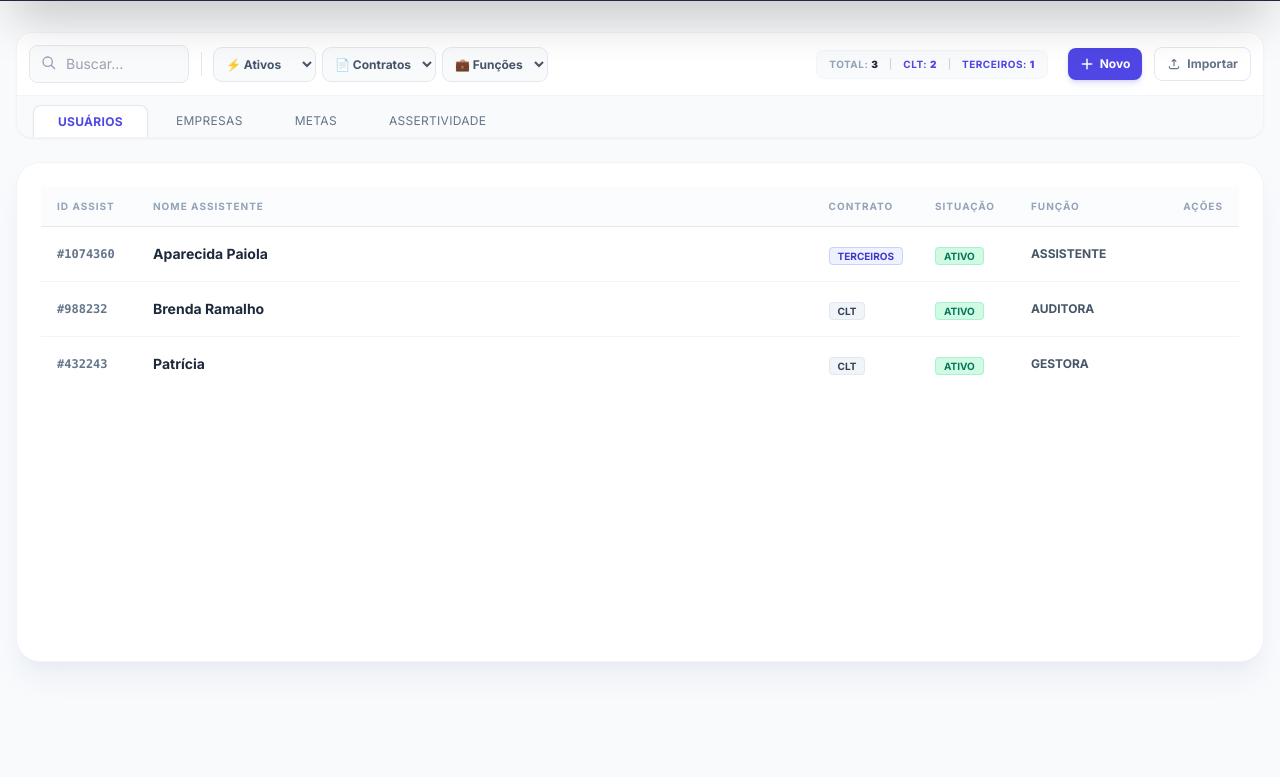
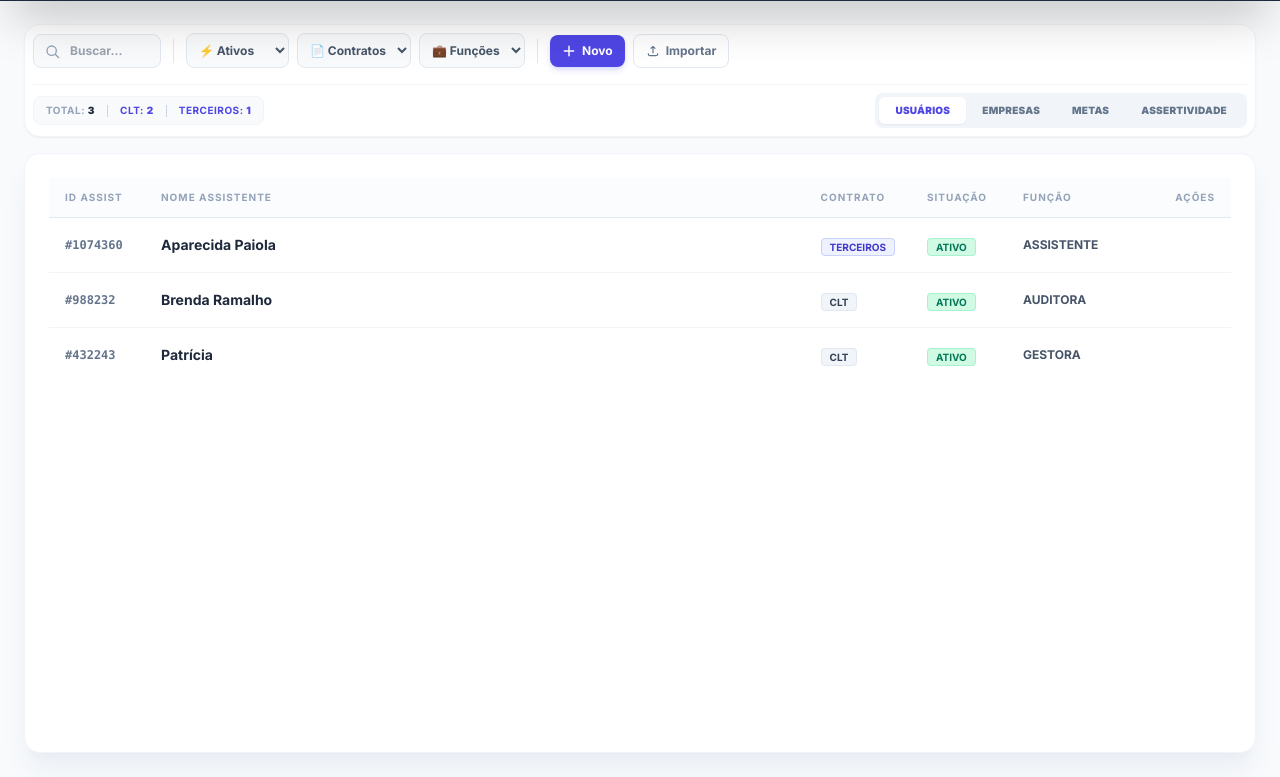
Before and after one commit to GupyMesa/GM, a plain HTML site: page public/gestao.html in a window 1280 px wide. Shown: the part 64-841 px from the top of the page. Before the commit the page ends 800 px from the top, so only its background shows below. Drawn offline with nearby package versions, Linux system fonts and the light colour scheme.

Commit message:
Pagina gestão > Usuarios > v.10

```diff
--- a/public/gestao.html
+++ b/public/gestao.html
@@ -5,23 +5,20 @@
     <meta name="viewport" content="width=device-width, initial-scale=1.0">
     <title>Gestão | GupyMesa</title>
     <link rel="icon" type="image/png" href="../assets/img/favicon.png">
-
     <script src="https://cdn.tailwindcss.com"></script>
-
     <link href="https://fonts.googleapis.com/css2?family=Inter:wght@400;700;900&display=swap" rel="stylesheet">
-    <style>
-        body { font-family: 'Inter', sans-serif; }
-    </style>
+    <style>body { font-family: 'Inter', sans-serif; }</style>
 </head>
-<body class="bg-slate-50">
+<body class="bg-slate-50 overflow-x-hidden">
 
     <div id="menu-global"></div>
 
-    <main class="max-w-7xl mx-auto px-4 py-8">
+    <main class="w-full px-6 py-6">
+
         <div id="sub-menu-gestao"></div>
 
-        <div id="conteudo-principal" class="bg-white rounded-3xl shadow-xl shadow-slate-200/60 border border-slate-100 min-h-[500px] p-6">
-            <div class="flex items-center justify-center h-64 text-slate-300 animate-pulse">
+        <div id="conteudo-principal" class="bg-white rounded-2xl shadow-xl shadow-slate-200/60 border border-slate-100 min-h-[calc(100vh-200px)] p-6">
+            <div class="flex items-center justify-center h-full text-slate-300 animate-pulse">
                 <p class="font-bold">Carregando dados...</p>
             </div>
         </div>
@@ -33,20 +30,9 @@
         import { UsuariosModule } from '../src/modules/UsuariosModule.js';
 
         document.addEventListener('DOMContentLoaded', () => {
-            try {
-                // 1. Renderiza o Menu do Topo
-                renderizarMenuSuperior('menu-global');
-
-                // 2. Renderiza o Sub-Menu de Ações
-                renderizarSubMenuGestao('sub-menu-gestao');
-
-                // 3. Inicializa o Módulo de Usuários (Carrega dados do LocalStorage e desenha a tabela)
-                UsuariosModule.init();
-
-            } catch (erro) {
-                console.error("Erro crítico na inicialização:", erro);
-                alert("Ocorreu um erro ao carregar o sistema. Verifique o console.");
-            }
+            renderizarMenuSuperior('menu-global');
+            renderizarSubMenuGestao('sub-menu-gestao');
+            UsuariosModule.init();
         });
     </script>
 </body>
--- a/src/components/MenuSuperior.js
+++ b/src/components/MenuSuperior.js
@@ -2,13 +2,12 @@ export function renderizarMenuSuperior(containerId) {
     const container = document.getElementById(containerId);
     if (!container) return;
 
-    // Ajuste de caminhos para funcionar na raiz ou na pasta public
     const isSubFolder = window.location.pathname.includes('/public/');
     const prefix = isSubFolder ? '../' : './';
 
     container.innerHTML = `
         <nav class="fixed top-0 z-50 w-full bg-slate-900 border-b border-slate-800 text-white shadow-2xl">
-            <div class="max-w-7xl mx-auto px-4 h-16 flex items-center justify-between">
+            <div class="w-full px-6 h-16 flex items-center justify-between">
                 <div class="flex items-center gap-3">
                     <img src="${prefix}assets/img/logo.png" alt="GupyMesa" class="h-8 w-auto">
                     <span class="font-black italic tracking-tighter text-2xl uppercase">Gupy<span class="text-indigo-500">Mesa</span></span>
--- a/src/components/SubMenuGestao.js
+++ b/src/components/SubMenuGestao.js
@@ -7,45 +7,55 @@ export function renderizarSubMenuGestao(containerId) {
     if (!container) return;
 
     container.innerHTML = `
-        <div class="bg-white rounded-2xl shadow-sm border border-slate-100 mb-6 flex flex-col gap-0 overflow-hidden">
+        <div class="bg-white rounded-2xl shadow-sm border border-slate-100 mb-4 p-2 flex flex-col 2xl:flex-row items-center justify-between gap-4">
 
-            <div class="p-3 flex flex-wrap items-center justify-between gap-4 bg-white">
-
-                <div class="flex flex-wrap items-center gap-2">
+            <div class="flex flex-wrap items-center gap-2 w-full 2xl:w-auto">
 
                 <div class="relative group">
                     <input type="text" id="filtro-busca" placeholder="Buscar..."
-                            class="pl-9 pr-3 py-2 bg-slate-50 border border-slate-200 rounded-lg text-sm focus:ring-2 focus:ring-indigo-500 outline-none w-40 transition-all focus:w-60">
+                        class="pl-9 pr-3 py-2 bg-slate-50 border border-slate-200 rounded-lg text-xs font-bold focus:ring-2 focus:ring-indigo-500 outline-none w-32 transition-all focus:w-48">
                     <div class="absolute left-3 top-2.5 text-slate-400 group-focus-within:text-indigo-500">
                         <svg class="w-4 h-4" fill="none" stroke="currentColor" viewBox="0 0 24 24"><path d="M21 21l-6-6m2-5a7 7 0 11-14 0 7 7 0 0114 0z" stroke-width="2"></path></svg>
                     </div>
                 </div>
 
-                    <div class="h-6 w-px bg-slate-200 mx-1"></div>
+                <div class="h-6 w-px bg-slate-200 mx-1 hidden sm:block"></div>
 
-                    <select id="filtro-situacao" class="bg-slate-50 border-0 ring-1 ring-slate-200 text-slate-600 font-bold text-xs rounded-lg px-2 py-2 outline-none focus:ring-indigo-500 cursor-pointer hover:bg-slate-100">
+                <select id="filtro-situacao" class="bg-slate-50 border border-slate-200 text-slate-600 font-bold text-xs rounded-lg px-2 py-2 outline-none focus:border-indigo-500 cursor-pointer hover:bg-slate-100">
                     <option value="ATIVO" selected>⚡ Ativos</option>
                     <option value="INATIVO">💤 Inativos</option>
                     <option value="TODOS">Todos</option>
                 </select>
 
-                    <select id="filtro-contrato" class="bg-slate-50 border-0 ring-1 ring-slate-200 text-slate-600 font-bold text-xs rounded-lg px-2 py-2 outline-none focus:ring-indigo-500 cursor-pointer hover:bg-slate-100">
+                <select id="filtro-contrato" class="bg-slate-50 border border-slate-200 text-slate-600 font-bold text-xs rounded-lg px-2 py-2 outline-none focus:border-indigo-500 cursor-pointer hover:bg-slate-100">
                     <option value="TODOS" selected>📄 Contratos</option>
                     <option value="CLT">CLT</option>
                     <option value="TERCEIROS">Terceiros</option>
                 </select>
 
-                    <select id="filtro-funcao" class="bg-slate-50 border-0 ring-1 ring-slate-200 text-slate-600 font-bold text-xs rounded-lg px-2 py-2 outline-none focus:ring-indigo-500 cursor-pointer hover:bg-slate-100">
+                <select id="filtro-funcao" class="bg-slate-50 border border-slate-200 text-slate-600 font-bold text-xs rounded-lg px-2 py-2 outline-none focus:border-indigo-500 cursor-pointer hover:bg-slate-100">
                     <option value="TODAS" selected>💼 Funções</option>
                     <option value="ASSISTENTE">Assistente</option>
                     <option value="AUDITORA">Auditora</option>
                     <option value="GESTORA">Gestora</option>
                 </select>
+
+                <div class="h-6 w-px bg-slate-200 mx-1 hidden sm:block"></div>
+
+                <button id="btn-novo-cadastro" class="bg-indigo-600 hover:bg-indigo-700 text-white px-3 py-2 rounded-lg text-xs font-bold transition flex items-center gap-1.5 shadow-md shadow-indigo-500/20 active:scale-95 whitespace-nowrap">
+                    <svg class="w-3.5 h-3.5" fill="none" stroke="currentColor" viewBox="0 0 24 24"><path d="M12 4v16m8-8H4" stroke-width="2.5" stroke-linecap="round" stroke-linejoin="round"></path></svg>
+                    Novo
+                </button>
+
+                <button id="btn-importar" class="text-slate-500 hover:text-slate-800 hover:bg-slate-100 px-3 py-2 rounded-lg text-xs font-bold transition flex items-center gap-1.5 border border-slate-200 active:scale-95 whitespace-nowrap">
+                    <svg class="w-3.5 h-3.5" fill="none" stroke="currentColor" viewBox="0 0 24 24"><path d="M4 16v1a3 3 0 003 3h10a3 3 0 003-3v-1m-4-8l-4-4m0 0L8 8m4-4v12" stroke-width="2"></path></svg>
+                    Importar
+                </button>
             </div>
 
-                <div class="flex items-center gap-3 ml-auto">
+            <div class="flex items-center gap-3 w-full 2xl:w-auto justify-between 2xl:justify-end border-t 2xl:border-t-0 border-slate-100 pt-2 2xl:pt-0">
 
-                    <div class="hidden xl:flex items-center gap-2 mr-2 text-[10px] font-bold text-slate-400 uppercase tracking-wider bg-slate-50 px-3 py-1.5 rounded-lg border border-slate-100">
+                <div class="hidden xl:flex items-center gap-2 mr-4 text-[10px] font-bold text-slate-400 uppercase tracking-wider bg-slate-50 px-3 py-1.5 rounded-lg border border-slate-100">
                     <span>Total: <b class="text-slate-800" id="badge-total">0</b></span>
                     <span class="w-px h-3 bg-slate-300 mx-1"></span>
                     <span class="text-indigo-600">CLT: <b id="badge-clt">0</b></span>
@@ -53,28 +63,17 @@ export function renderizarSubMenuGestao(containerId) {
                     <span class="text-indigo-600">Terceiros: <b id="badge-terceiros">0</b></span>
                 </div>
 
-                    <button id="btn-novo-cadastro" class="bg-indigo-600 hover:bg-indigo-700 text-white px-3 py-2 rounded-lg text-xs font-bold transition flex items-center gap-1.5 shadow-md shadow-indigo-500/20 active:scale-95">
-                        <svg class="w-3.5 h-3.5" fill="none" stroke="currentColor" viewBox="0 0 24 24"><path d="M12 4v16m8-8H4" stroke-width="2.5" stroke-linecap="round" stroke-linejoin="round"></path></svg>
-                        Novo
-                    </button>
-
-                    <button id="btn-importar" class="text-slate-500 hover:text-slate-800 hover:bg-slate-100 px-3 py-2 rounded-lg text-xs font-bold transition flex items-center gap-1.5 border border-slate-200 active:scale-95">
-                        <svg class="w-3.5 h-3.5" fill="none" stroke="currentColor" viewBox="0 0 24 24"><path d="M4 16v1a3 3 0 003 3h10a3 3 0 003-3v-1m-4-8l-4-4m0 0L8 8m4-4v12" stroke-width="2"></path></svg>
-                        Importar
-                    </button>
-                </div>
-            </div>
-
-            <div class="bg-slate-50 px-4 pt-2 border-t border-slate-100 flex gap-1">
+                <div class="flex bg-slate-100 p-1 rounded-lg">
                     ${botaoTab('usuarios', 'Usuários', true)}
                     ${botaoTab('empresas', 'Empresas')}
                     ${botaoTab('metas', 'Metas')}
                     ${botaoTab('assertividade', 'Assertividade')}
                 </div>
             </div>
+        </div>
     `;
 
-    // --- EVENTOS ---
+    // --- CONEXÃO DOS EVENTOS ---
     const inputBusca = document.getElementById('filtro-busca');
     inputBusca.addEventListener('input', (e) => UsuariosModule.aplicarFiltros({ termo: e.target.value }));
 
@@ -91,7 +90,7 @@ export function renderizarSubMenuGestao(containerId) {
 
 function botaoTab(id, label, ativo = false) {
     const css = ativo
-        ? 'bg-white text-indigo-600 border-t border-x border-slate-200 rounded-t-lg font-bold shadow-sm relative top-px'
-        : 'text-slate-500 hover:text-indigo-600 hover:bg-slate-200/50 rounded-t-lg font-medium';
-    return `<button id="tab-${id}" class="px-6 py-2 text-xs uppercase tracking-wide transition-all ${css}">${label}</button>`;
+        ? 'bg-white text-indigo-600 shadow-sm'
+        : 'text-slate-500 hover:text-indigo-600 hover:bg-slate-200/50';
+    return `<button id="tab-${id}" class="px-4 py-1.5 rounded-md text-[10px] font-black uppercase tracking-wide transition-all ${css}">${label}</button>`;
 }
```
Lines whose indentation alone changed are shown as unchanged.
